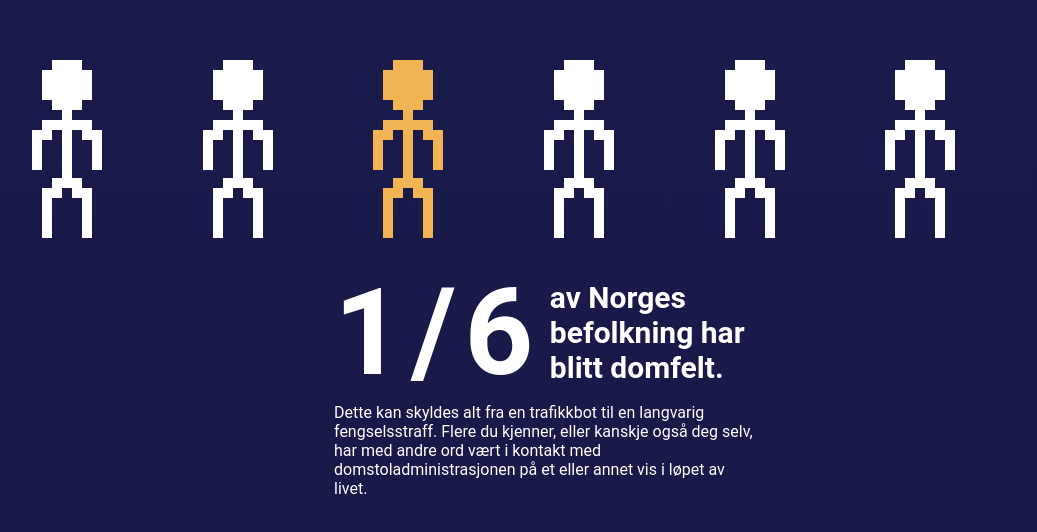
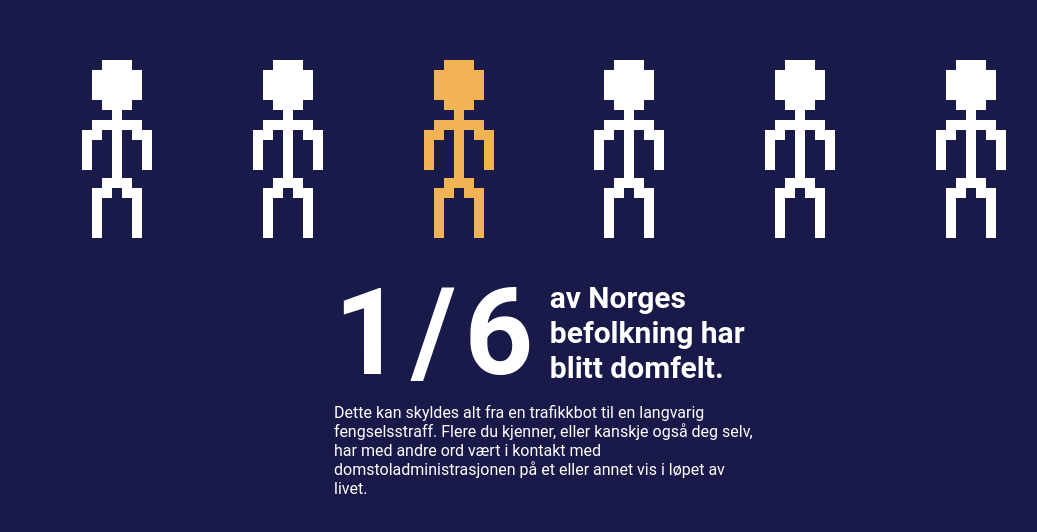
Before and after one commit to Webstep/domstol_landingpage, a Next.js app: page /Domstol in a window 1280 px wide. Shown: the part 961-1493 px from the top of the page, without its empty margins (96-1133 px from the left). Built offline with nearby package versions, Linux system fonts and the light colour scheme; a web font is replaced by a local one.

Commit message:
style: centering of images

```diff
--- a/components/slides/domstol/ConvictedPercent/ConvictedPercent.module.scss
+++ b/components/slides/domstol/ConvictedPercent/ConvictedPercent.module.scss
@@ -10,8 +10,11 @@
     margin: 0 auto;
     display: grid;
     grid-template-columns: repeat(6, 1fr);
-    justify-content: center;
     padding-top: 12vh;
+
+    img {
+        justify-self: center;
+    }
 }
 
 .textSection {
--- a/components/slides/domstol/ConvictedPercent/ConvictedPercent.tsx
+++ b/components/slides/domstol/ConvictedPercent/ConvictedPercent.tsx
@@ -31,7 +31,7 @@ const ConvictedPercent: React.VFC = () => {
             >
                 <motion.h2
                     exit={{
-                        color: ['white', '#F2B355', '#F2B355'],
+                        color: ['#FFFFFF', '#F2B355', '#F2B355'],
                         opacity: [1, 1, 0]
                     }}
                     transition={exitAnimationTransition}
```
